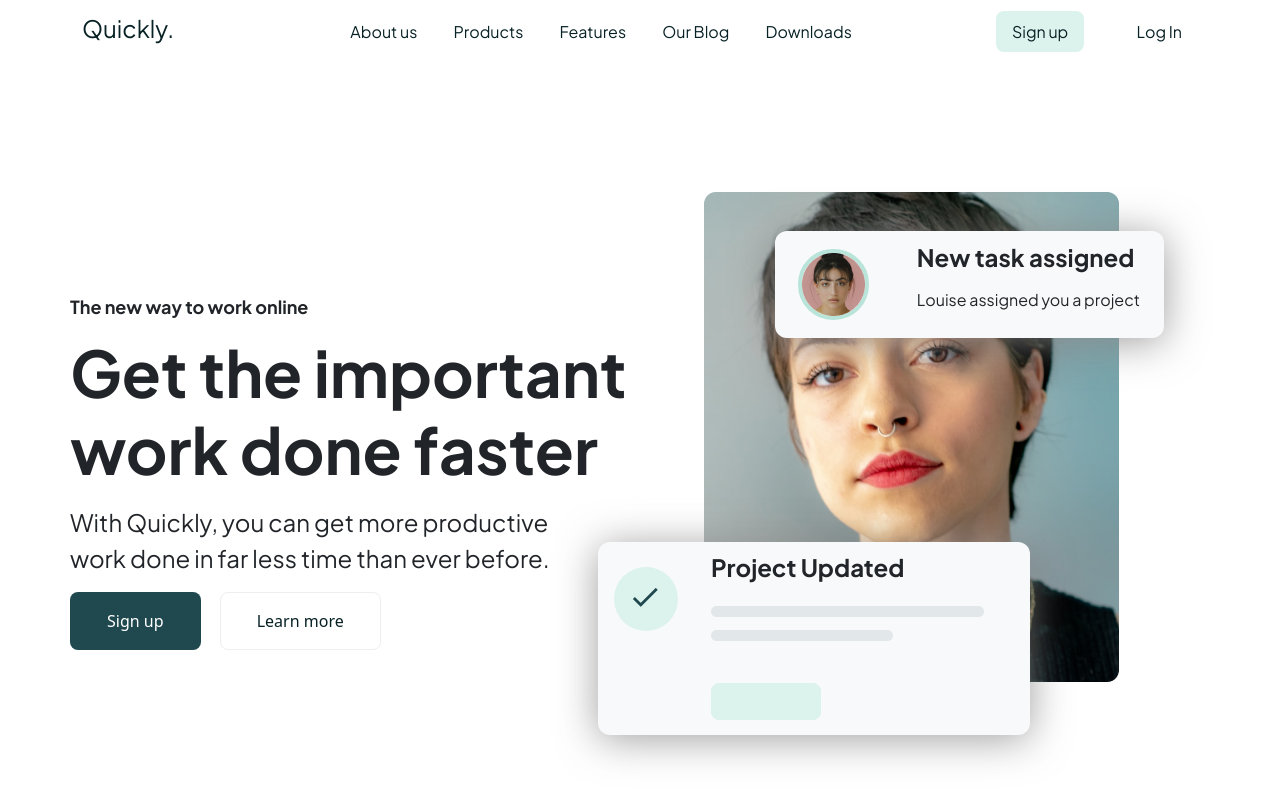
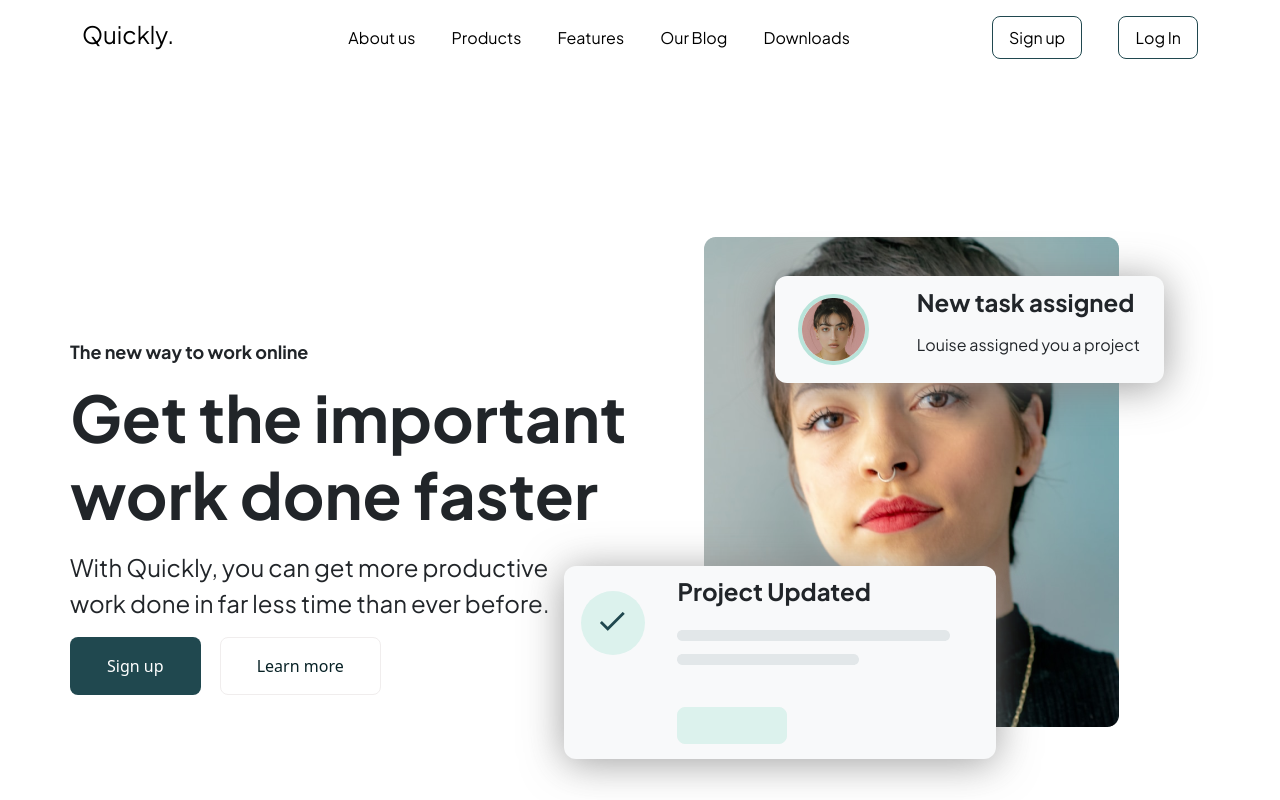
Before and after one commit to shamilnezerov/Tapshiriq, a plain HTML site: page index.html in a window 1280 px wide. Shown: the top 800 px of the page. Drawn offline with Linux system fonts and the light colour scheme.

Commit message:
18.07.2023-05:24

```diff
--- a/index.html
+++ b/index.html
@@ -3,7 +3,7 @@
   <head>
     <meta charset="UTF-8" />
     <meta name="viewport" content="width=device-width, initial-scale=1.0" />
-    <title>Tapshiriq</title>
+    <title>Quickly.</title>
     <link rel="stylesheet" href="./style/bootstrap.min.css" />
     <link rel="stylesheet" href="./style/style.css" />
     <link rel="preconnect" href="https://fonts.googleapis.com" />
@@ -27,11 +27,8 @@
     />
   </head>
   <body>
+    <i id="scroll-icon" class="fa-solid fa-arrow-up"></i>
     <div class="mobil-menu " id="mobile">
-      <div class="mobil-logo">
-        <h4>Quickly.</h4>
-      </div>
-
       <div class="mobil-menu-item">
         <ul>
           <li><a href=""></a>About us</li>
@@ -52,24 +49,24 @@
 
       </div>
     </div>
-    <header>
+    <header id="header">
       <div class="container">
         <div class="nav">
           <div class="logo">
-            <a href="">
+            <a id="color" href="">
               <h4>Quickly.</h4>
             </a>
           </div>
           <div class="menu">
-            <a href="">About us</a>
-            <a href="">Products</a>
-            <a href="">Features</a>
-            <a href="">Our Blog</a>
-            <a href="">Downloads</a>
+            <a id="color" href="">About us</a>
+            <a id="color" href="">Products</a>
+            <a id="color" href="">Features</a>
+            <a id="color" href="">Our Blog</a>
+            <a id="color" href="">Downloads</a>
           </div>
           <div class="login">
-            <a class="signup" href="">Sign up</a>
-            <a class="logIn" href="">Log In</a>
+            <a id="color" class="signup" href="">Sign up</a>
+            <a id="color" class="logIn" href="">Log In</a>
           </div>
           <div class="burgermenu">
             <button onclick="mobilemenu()"><i class="fa-solid fa-bars"></i></button>
--- a/js/app.js
+++ b/js/app.js
@@ -6,3 +6,22 @@ function mobilemenu() {
     popup.style.left = "-80%";
   }
 }
+
+window.onscroll = function() {
+  if(window.scrolly > 100 || document.documentElement.scrollTop > 100) {
+    document.getElementById('header').style.backgroundColor = 'rgba(184, 228, 218, 1)'
+    document.getElementById('header').style.padding = '3px 0px'
+    document.getElementById('scroll-icon').style.opacity = '1'
+
+  } else {
+    document.getElementById('header').style.backgroundColor = 'transparent'
+    document.getElementById('header').style.padding = '6px 0px'
+    document.getElementById('scroll-icon').style.opacity = '0'
+  }
+}
+document.getElementById('scroll-icon').addEventListener('click', function() {
+  window.scrollTo({
+    top: 0,
+    behavior: 'smooth'
+  });
+});
--- a/style/style.scss
+++ b/style/style.scss
@@ -6,6 +6,17 @@
   list-style-type: none;
 }
 body {
+  #scroll-icon{
+    position: fixed;
+    right:20px;
+    bottom: 20px;
+    padding: 20px;
+    background-color: #20484f;
+    color: #ffffff;
+    border-radius: 18px;
+    cursor: pointer;
+    z-index: 1;
+  }
   @media (max-width: 600px) {
     width: 100%;
     h1,
@@ -28,23 +39,17 @@ body {
     background-color: #b8e4da;
     width: 80%;
     height: 100vh;
-    position: absolute;
+    position: fixed;
     top: 0%;
     left: -80%;
     z-index: 1;
     transition: 0.5s;
-
-    .mobil-logo {
-      margin-bottom: 20%;
-      h4 {
-        font-size: 32px;
-        margin: 10%;
-        font-family: "Plus Jakarta Sans", sans-serif;
-        font-weight: 700;
-      }
-    }
     .mobil-menu-item {
+      margin-top: 30%;
+
       ul {
+        margin-left: 6%;
+        padding: 0;
         li {
           font-size: 24px;
           color: rgba(7, 33, 37, 1);
@@ -96,21 +101,19 @@ body {
   }
 }
 
-header {
+#header{
   width: 100%;
-  height: 75px;
-  background: rgba(255, 255, 255, 1);
+  padding: 6px 0;
+  background-color: transparent;
   align-items: center;
-  position: fixed;
+  position: sticky;
   top: 0;
-  left: 0;
-  z-index: 1;
+  transition: .3s;
+  z-index: 2;
   @media (max-width: 600px){
-    background-color: #b8e4da;
-    height: 66px;
-    position: fixed;
+    background-color: transparent;
+    position: sticky;
     top: 0;
-    left: 0;
     z-index: 1;
   }
   a {
@@ -151,11 +154,9 @@ header {
     justify-content: space-between;
     padding: 14px 0px;
     .logo {
-      font-size: 24px;
-      line-height: 30.24px;
       a {
-        font-size: 24px;
-        color: rgba(7, 33, 37, 1);
+        font-size: 2px;
+        color: black;
         font-family: "Plus Jakarta Sans", sans-serif;
         font-weight: 700;
         @media (max-width: 600px) {
@@ -170,7 +171,7 @@ header {
         font-size: 16;
         line-height: 150%;
         margin-left: 32px;
-        color: rgba(7, 33, 37, 1);
+        color: black;
         font-family: "Plus Jakarta Sans", sans-serif;
         font-weight: 400;
       }
@@ -179,12 +180,13 @@ header {
       a {
         font-size: 16;
         line-height: 150%;
-        color: rgba(7, 33, 37, 1);
+        color: black;
         font-family: "Plus Jakarta Sans", sans-serif;
         font-weight: 400;
       }
       .logIn {
         background-color: #ffffff;
+        border: 1px solid #20484f;
         padding: 10px 16px;
         border-radius: 8px;
         margin-left: 32px;
@@ -192,7 +194,8 @@ header {
         transition: 0.3s;
       }
       .signup {
-        background-color: #dcf2ed;
+        background-color: #fff;
+        border: 1px solid #20484f;
         padding: 10px 16px;
         border-radius: 8px;
         cursor: pointer;
@@ -216,10 +219,9 @@ header {
       display: flex;
       justify-content: space-between;
       position: relative;
-      margin-top: 8rem;
+      margin-top: 6rem;
       @media (max-width: 600px) {
         margin: auto;
-        margin-top: 4rem;
       }
       .herosection-left {
         padding: 15% 0%;
@@ -291,7 +293,7 @@ header {
             color: #ffffff;
           }
           @media (max-width: 600px) {
-            margin: 0 15%;
+            text-align: center;
             width: 100%;
             .signup-button {
               padding: 10px 20px;
@@ -396,8 +398,8 @@ header {
           border-radius: 12px;
           box-shadow: 0px 4px 40px 0px rgba(138, 138, 138, 0.823);
           position: absolute;
-          right: 28%;
-          bottom: 12%;
+          right: 34%;
+          bottom: 15%;
           transition: 0.3s;
           background-color: #f8f9fa;
           justify-content: space-around;
```
Also changed, not shown: style/style.css, 1 other file. Lines whose indentation alone changed are shown as unchanged.
